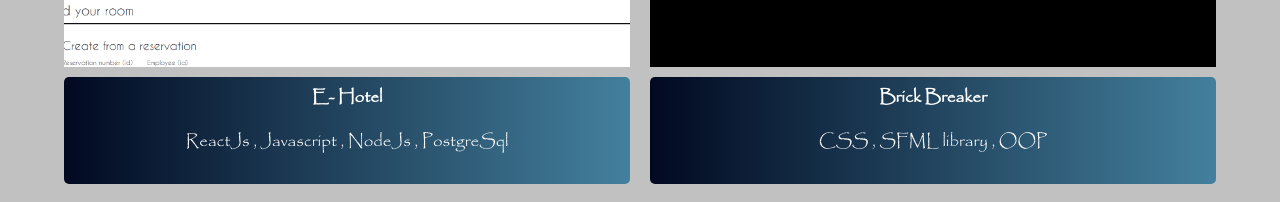
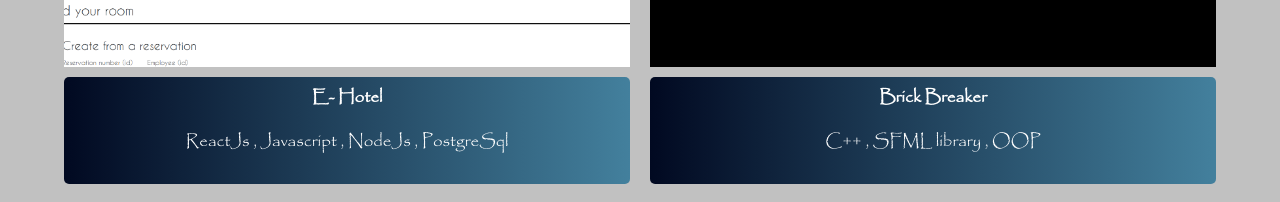
Before and after one commit to TonyWaffo/waffolio, a React (Create React App) app: page / in a window 1280 px wide. Shown: the part 3821-4023 px from the top of the page. Built offline with nearby package versions, Linux system fonts and the light colour scheme.

Commit message:
css changed to C++ on project page

```diff
--- a/src/Project.js
+++ b/src/Project.js
@@ -36,7 +36,7 @@ const Project=()=>{
         },
         {
             title:'Brick Breaker',
-            technologies:['CSS',"SFML library","OOP"],
+            technologies:['C++',"SFML library","OOP"],
             videoFile:brickBreakerVid,
             imageFile:brickBreakerPic
         },
```
